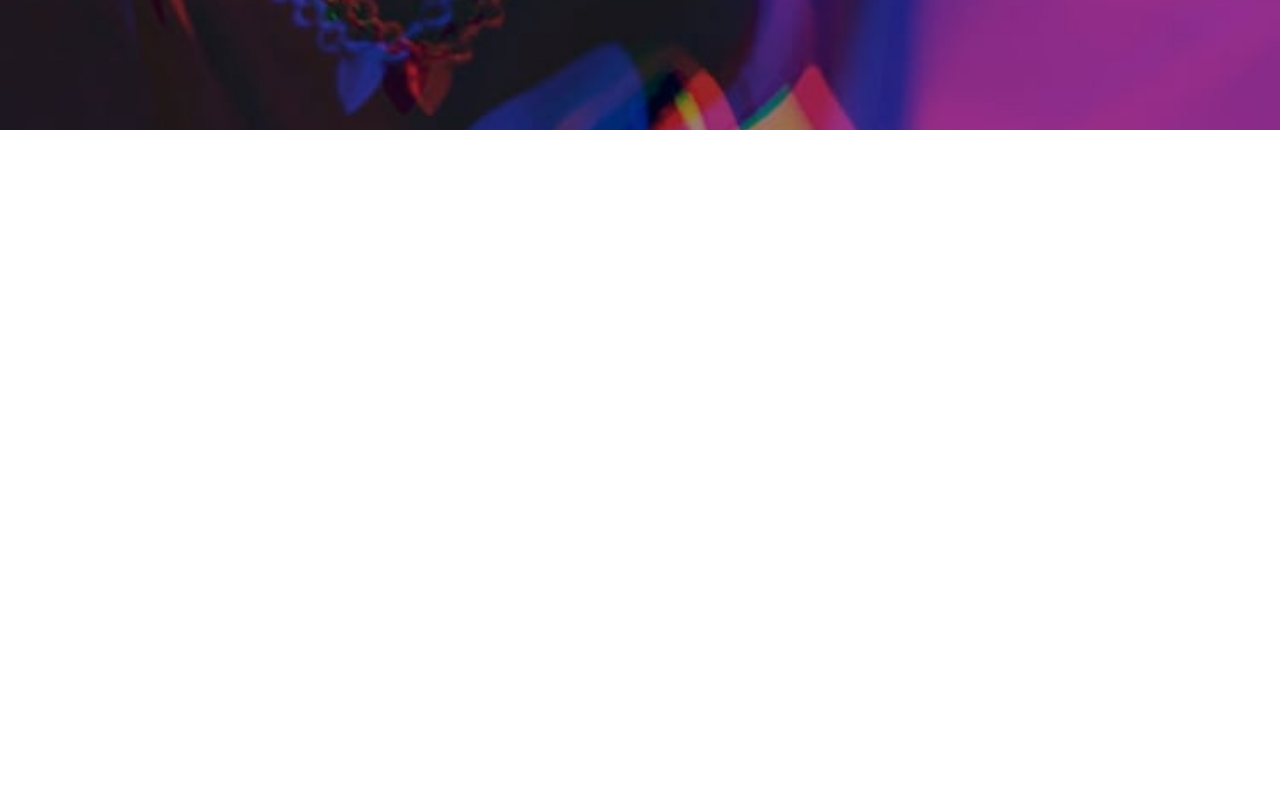
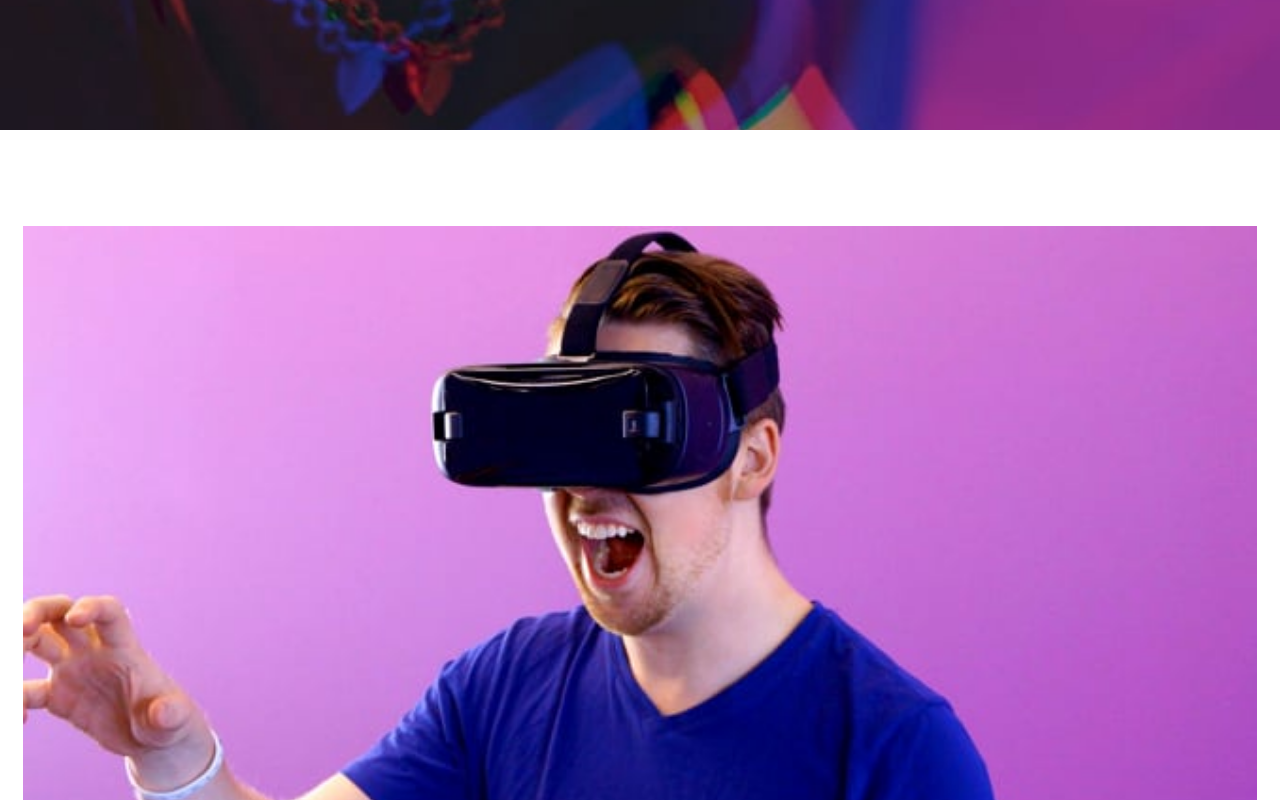
Before and after one commit to GracilianoOG/fem-loopstudios-landing-page, a React (Vite) app: page / in a window 1280 px wide. Shown: the part 520-1320 px from the top of the page. Before the commit the page ends 800 px from the top, so only its background shows below. Built offline with nearby package versions, Linux system fonts and the light colour scheme.

Commit message:
Add image in interactive section

```diff
--- a/src/App.tsx
+++ b/src/App.tsx
@@ -1,6 +1,7 @@
 import GlobalStyles from "./components/styles/GlobalStyles.styled.tsx";
 import heroImg from "./assets/images/mobile/image-hero.jpg";
 import headerLogo from "./assets/images/logo.svg";
+import vrImg from "./assets/images/mobile/image-interactive.jpg";
 import styled from "styled-components";
 
 const Hero = styled.div`
@@ -38,6 +39,14 @@ const LogoStyled = styled.img`
   width: 145px;
 `;
 
+const InteractiveSectionStyled = styled.section`
+  padding: 96px 23px 0;
+
+  img {
+    width: 100%;
+  }
+`;
+
 const App = () => {
   return (
     <>
@@ -49,6 +58,9 @@ const App = () => {
         <Hero>
           <HeroTextStyled>Immersive experiences that deliver</HeroTextStyled>
         </Hero>
+        <InteractiveSectionStyled>
+          <img src={vrImg} alt="" />
+        </InteractiveSectionStyled>
       </main>
     </>
   );
```
